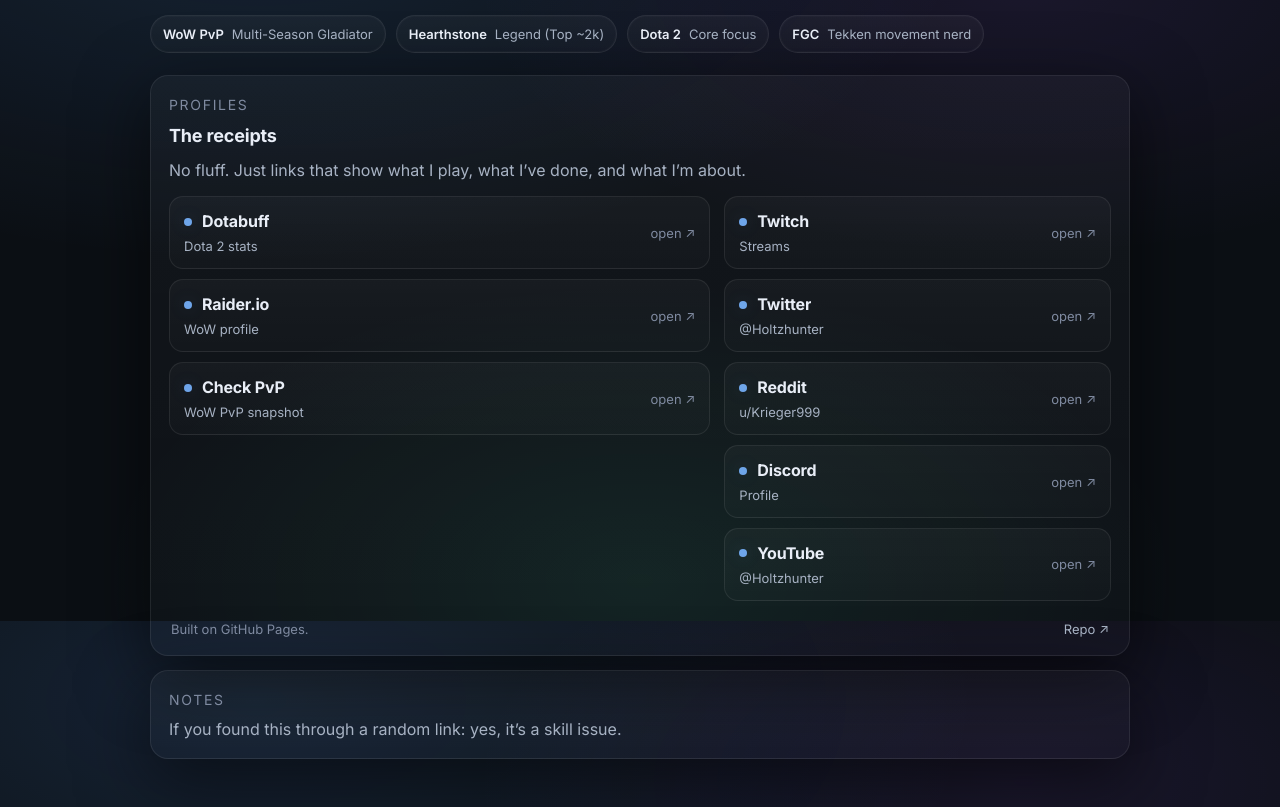
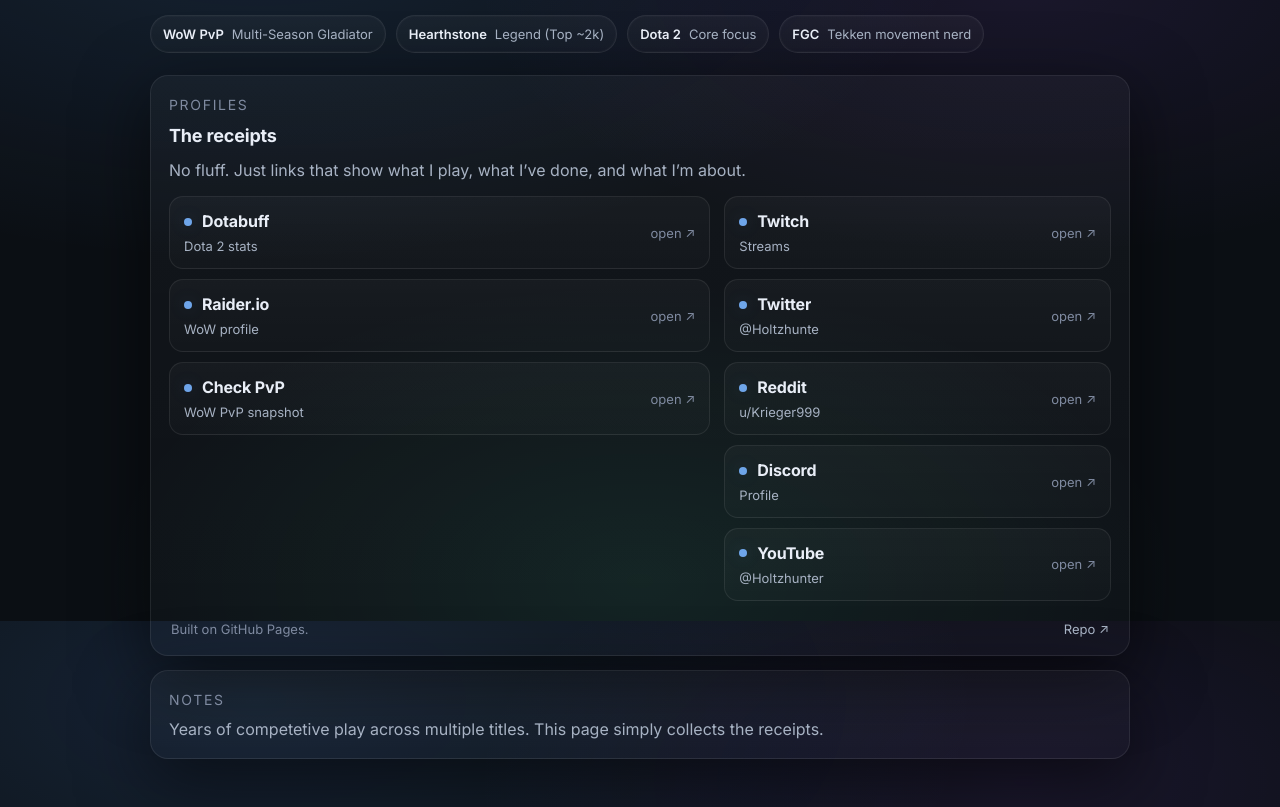
Before and after one commit to EmirkanDalman/EmirkanDalman.github.io, a plain HTML site: page index.html in a window 1280 px wide. Shown: the part 179-986 px from the top of the page. Drawn offline with Linux system fonts and the light colour scheme.

Commit message:
Update index.html

```diff
--- a/index.html
+++ b/index.html
@@ -341,7 +341,7 @@
                   <span class="dot" aria-hidden="true"></span>
                   <span class="pillName">Twitter</span>
                 </span>
-                <span class="pillMeta">@Holtzhunter</span>
+                <span class="pillMeta">@Holtzhunte</span>
               </span>
               <span class="pillRight">open ↗</span>
             </a>
@@ -400,7 +400,7 @@
       <div class="cardInner">
         <p class="sectionTitle">Notes</p>
         <p class="desc" style="margin-bottom:0;">
-          If you found this through a random link: yes, it’s a skill issue.
+          Years of competetive play across multiple titles. This page simply collects the receipts.
         </p>
       </div>
     </section>
```
